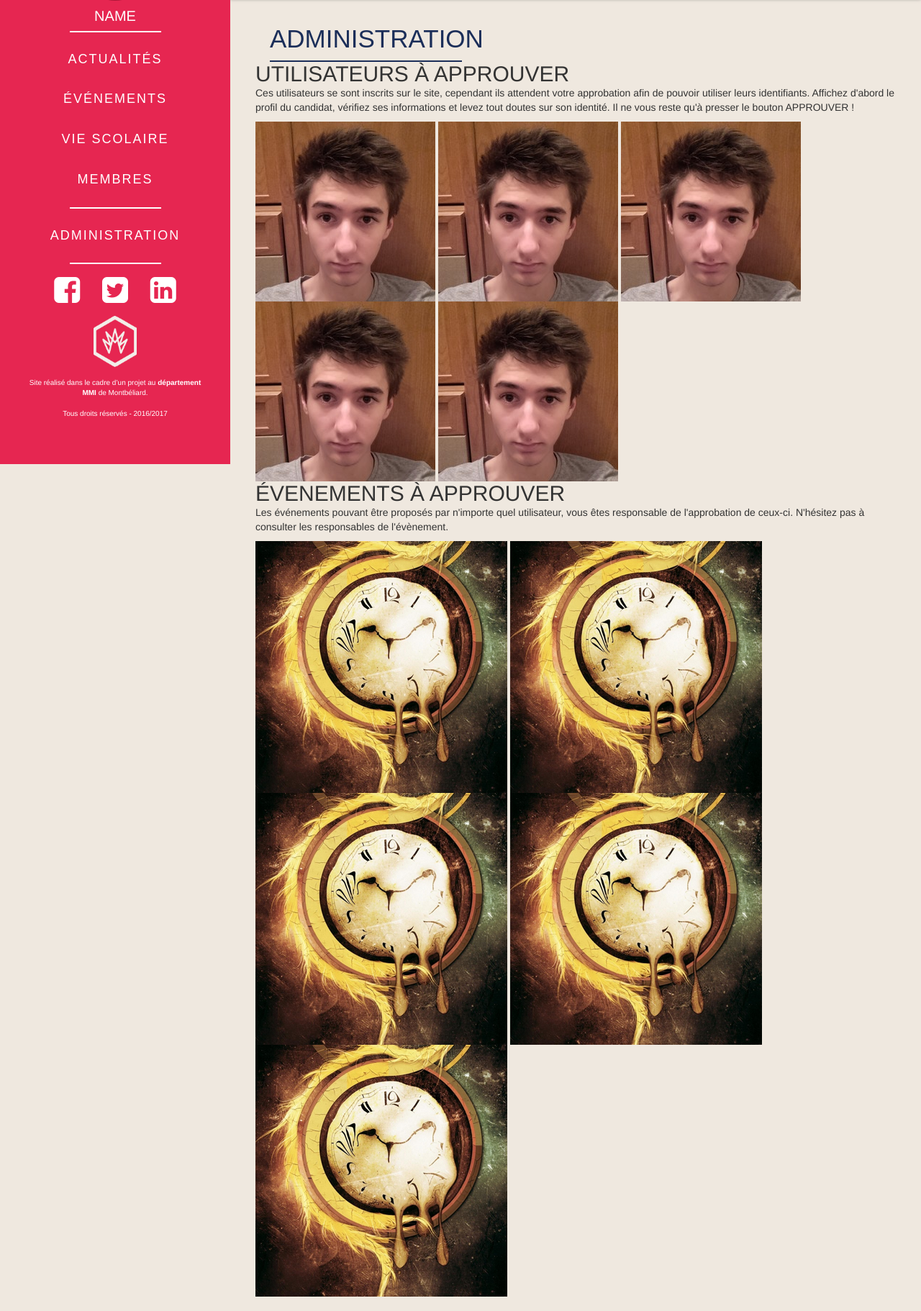
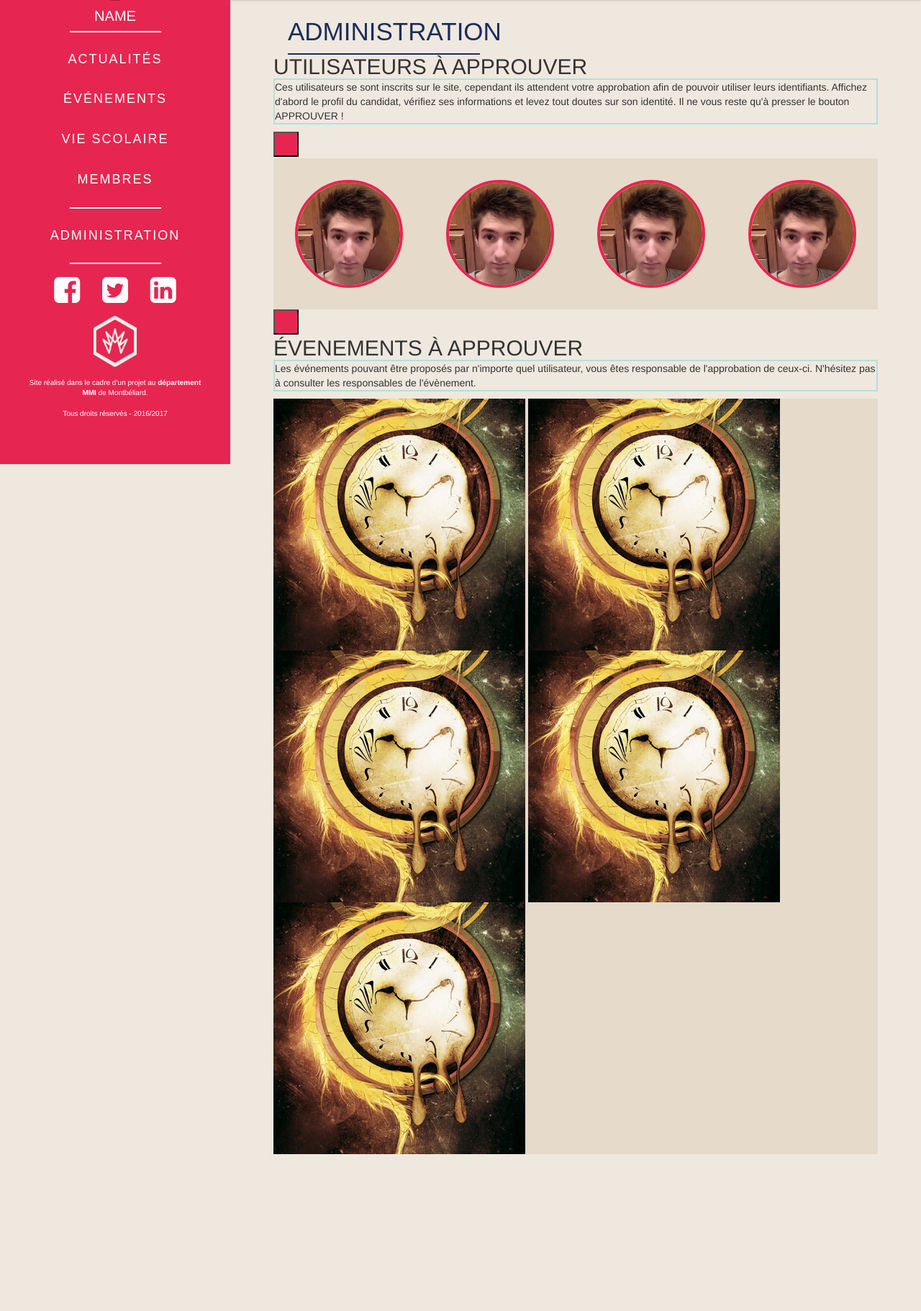
Before and after one commit to dom331/dom-angular, a PHP site: page /pages/administration.html in a window 1280 px wide. Shown: the part 155-1977 px from the top of the page at 72% size. After the commit the page ends 1759 px from the top, so only its background shows below. Run offline with PHP 8.4, Linux system fonts and the light colour scheme; style sheets or scripts are compiled from the project's sources.

Commit message:
Page administration entamée

```diff
--- a/css/style-desktop.css
+++ b/css/style-desktop.css
@@ -642,3 +642,34 @@ main hr {
   height: 45px;
   padding: 0;
 }
+/* ADMINISTRATION ************************************************************/
+.mainAdmin {
+  padding: 10px 60px;
+}
+.administration p {
+  border: 2px solid #B6DEDE;
+}
+.administration .liste {
+  width: 100%;
+  overflow: hidden;
+}
+.administration .liste .inside {
+  display: flex;
+  width: 100%;
+}
+.administration .boutonav {
+  background-image: url("../medias/interface/icones/plus.png");
+  width: 35px;
+  height: 35px;
+}
+.administration .liste .inside img {
+  margin: 30px;
+  border: 4px solid #E62651;
+  border-radius: 50%;
+  width: 150px;
+  height: 150px;
+}
+.administration .membres,
+.administration .evenements {
+  background-color: #E6DACB;
+}
--- a/css/style-desktop.less
+++ b/css/style-desktop.less
@@ -820,3 +820,42 @@ main{
   }
 
 }
+
+
+/* ADMINISTRATION ************************************************************/
+.mainAdmin{
+  padding:10px 60px;
+}
+
+.administration{
+  & p{
+    border: 2px solid @bleu;
+  }
+
+  & .liste{
+    width:100%;
+    overflow: hidden;
+  }
+
+  & .liste .inside{
+    display: flex;
+    width:100%;
+  }
+
+  & .boutonav{
+    background-image: url("../medias/interface/icones/plus.png");
+    width: 35px;
+    height: 35px;
+  }
+
+  & .liste .inside img{
+    margin: 30px;
+    border: 4px solid @rose;
+    border-radius: 50%;
+    width:150px;
+    height: 150px;
+  }
+  & .membres, .evenements{
+    background-color: @jaune;
+  }
+}
--- a/pages/administration.html
+++ b/pages/administration.html
@@ -11,6 +11,7 @@
     <link rel="stylesheet" href="../css/style-desktop.css" media="all">
     <link rel="stylesheet" href="../css/style-tablet.css" media="all and (min-width: 420px) and (max-width: 980px)">
     <link rel="stylesheet" href="../css/style-phone.css" media="all and (max-width: 420px)">
+    <script src="../js/jquery-1.11.3.js"></script>
 </head>
 
 <body class="connecte">
@@ -73,7 +74,7 @@
     </header>
 
 
-    <main>
+    <main class="mainAdmin">
         <h1>Administration</h1>
 
         <hr>
@@ -85,14 +86,35 @@
                 utiliser leurs identifiants. Affichez d'abord le profil du candidat, vérifiez ses informations et levez
                 tout doutes sur son identité. Il ne vous reste qu'à presser le bouton APPROUVER !
             </p>
-
+            <button class="prec boutonav"></button>
             <div class="liste membres">
+                <div class="inside">
+                    <img src="../medias/interface/photo.jpg" alt="Louis Barberot">
+                    <img src="../medias/interface/photo.jpg" alt="Louis Barberot">
                     <img src="../medias/interface/photo.jpg" alt="Louis Barberot">
                     <img src="../medias/interface/photo.jpg" alt="Louis Barberot">
                     <img src="../medias/interface/photo.jpg" alt="Louis Barberot">
                     <img src="../medias/interface/photo.jpg" alt="Louis Barberot">
                     <img src="../medias/interface/photo.jpg" alt="Louis Barberot">
                 </div>
+            </div>
+            <button class="suiv boutonav"></button>
+
+            <script>
+                $(document).ready(function () {
+                    var Nbmembres = $('.membres .inside img').length,
+                        Numimg = 1,
+                        l = ($('.inside img').width())*2,
+                        Content = $('.inside');
+                    console.log(l);
+                    $('.suiv').on("click", function () {
+                        Content.animate({'margin-left':-l, 'transition' : '2s'});
+                    });
+                    $('.prec').on("click", function () {
+                        Content.animate({'margin-left':l, 'transition' : '2s'});
+                    });
+                })
+            </script>
 
             <h2>Évenements à approuver</h2>
 
```
Lines whose indentation alone changed are shown as unchanged.
